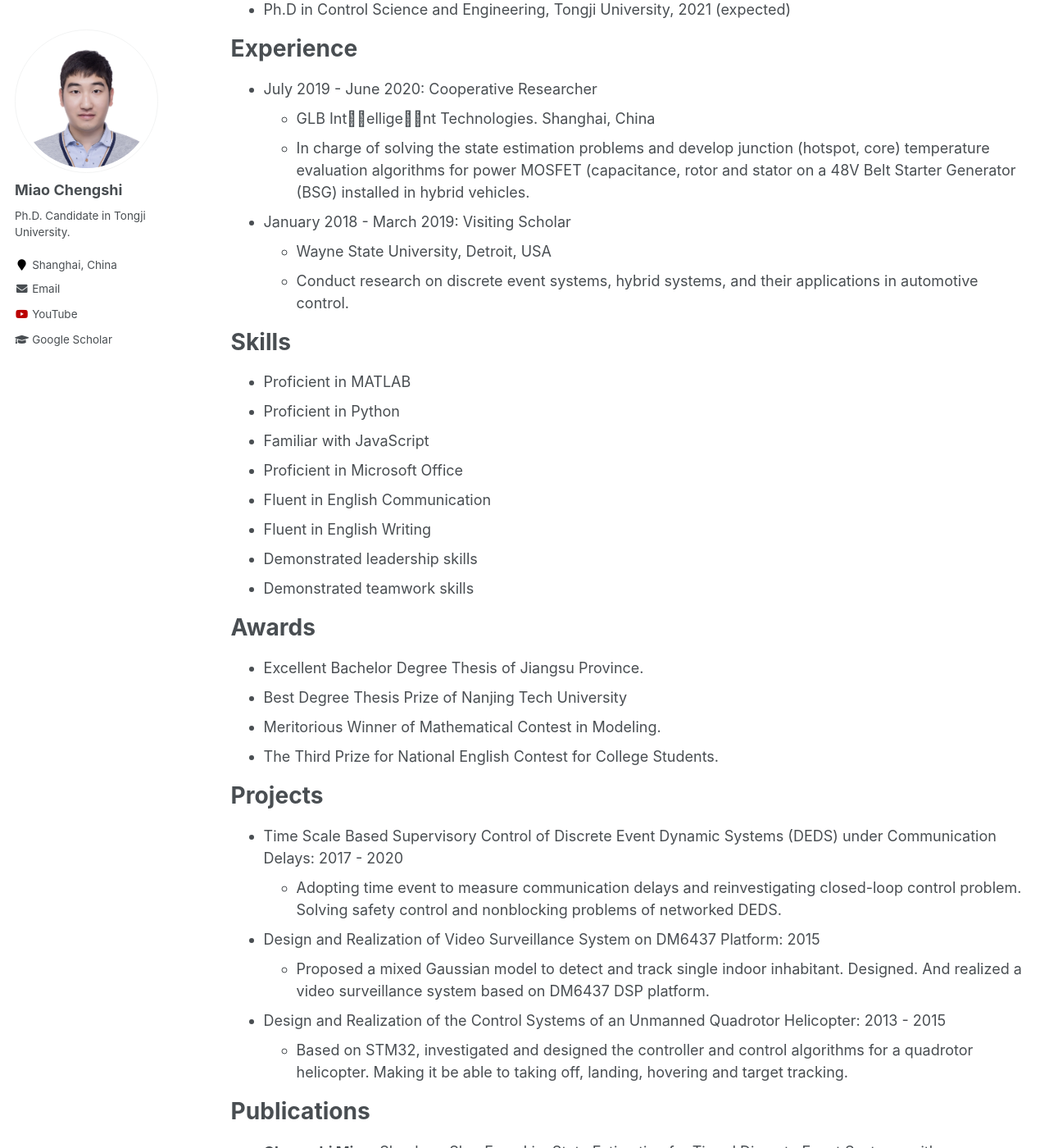
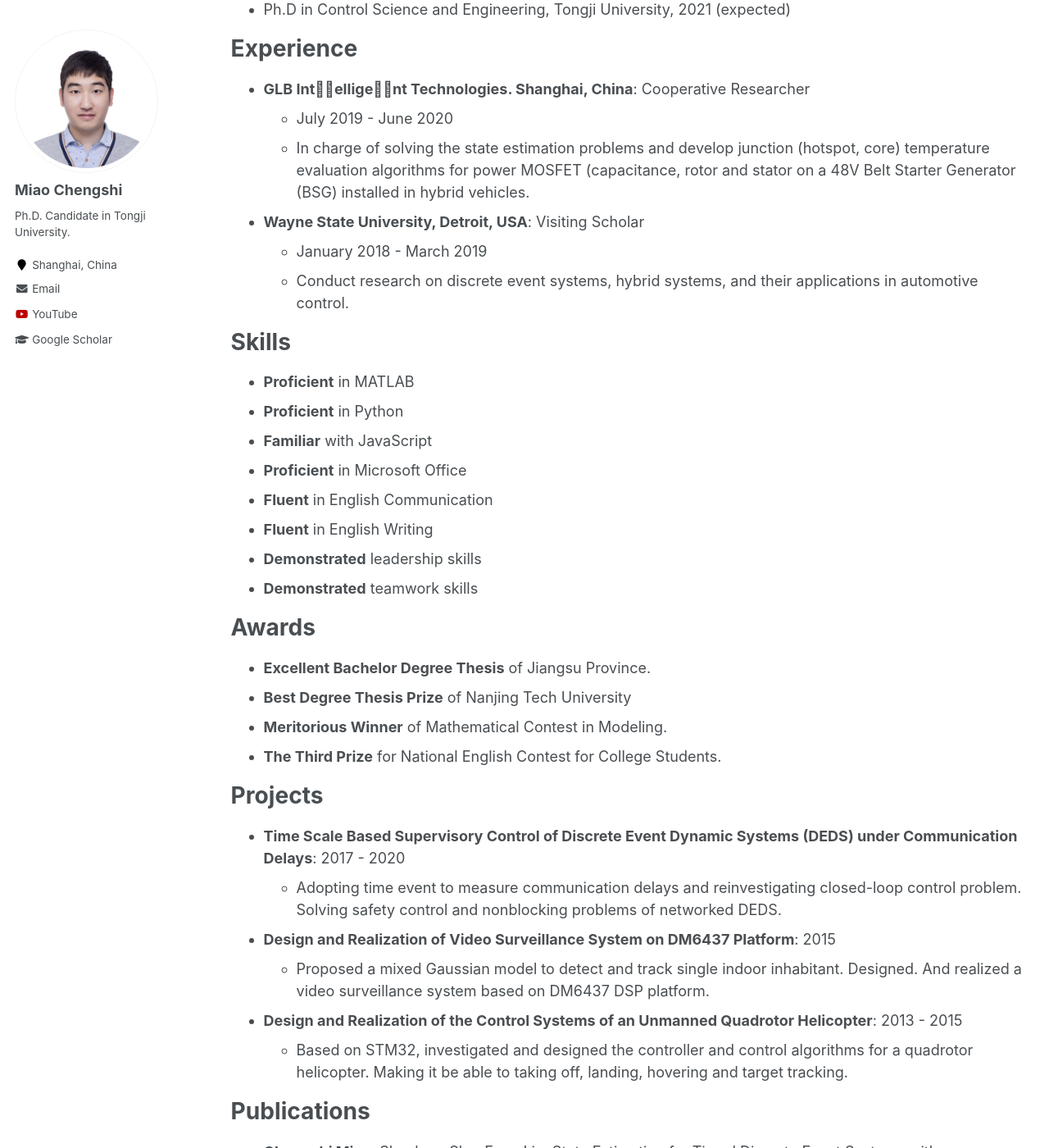
Before and after one commit to miaochengshi/miaochengshi.github.io, a Jekyll site: the page built from _pages/cv.md, in a window 1280 px wide and 1400 px high, scrolled down 222 px. Shown: the whole window at 82% size. Built offline with Jekyll 4.4.1, drawn with Linux system fonts in a browser that asks for light colours.

Commit message:
Update cv.md

```diff
--- a/_pages/cv.md
+++ b/_pages/cv.md
@@ -14,41 +14,41 @@ Education
 
 Experience
 ======
-* July 2019 - June 2020: Cooperative Researcher
-  * GLB Int􏰔􏰕ellige􏰔􏰕nt Technologies. Shanghai, China
+* **GLB Int􏰔􏰕ellige􏰔􏰕nt Technologies. Shanghai, China**: Cooperative Researcher
+  * July 2019 - June 2020
   * In charge of solving the state estimation problems and develop junction (hotspot, core) temperature evaluation algorithms for power MOSFET (capacitance, rotor and stator on a 48V Belt Starter Generator (BSG) installed in hybrid vehicles.
 
-* January 2018 - March 2019: Visiting Scholar
-  * Wayne State University, Detroit, USA
+* **Wayne State University, Detroit, USA**: Visiting Scholar
+  * January 2018 - March 2019
   * Conduct research on discrete event systems, hybrid systems, and their applications in automotive control.
 
 Skills
 ======
-* Proficient in  MATLAB
-* Proficient in Python
-* Familiar with JavaScript
-* Proficient in Microsoft Office
-* Fluent in English Communication
-* Fluent in  English Writing
-* Demonstrated leadership skills
-* Demonstrated teamwork skills
+* **Proficient** in  MATLAB
+* **Proficient** in Python
+* **Familiar** with JavaScript
+* **Proficient** in Microsoft Office
+* **Fluent** in English Communication
+* **Fluent** in  English Writing
+* **Demonstrated** leadership skills
+* **Demonstrated** teamwork skills
 
 Awards
 ======
-* Excellent Bachelor Degree Thesis of Jiangsu Province.
-* Best Degree Thesis Prize of Nanjing Tech University
-* Meritorious Winner of Mathematical Contest in Modeling.
-* The Third Prize for National English Contest for College Students.
+* **Excellent Bachelor Degree Thesis** of Jiangsu Province.
+* **Best Degree Thesis Prize** of Nanjing Tech University
+* **Meritorious Winner** of Mathematical Contest in Modeling.
+* **The Third Prize** for National English Contest for College Students.
 
 Projects
 ======
-* Time Scale Based Supervisory Control of Discrete Event Dynamic Systems (DEDS) under Communication Delays: 2017 - 2020
+* **Time Scale Based Supervisory Control of Discrete Event Dynamic Systems (DEDS) under Communication Delays**: 2017 - 2020
   * Adopting time event to measure communication delays and reinvestigating closed-loop control problem. Solving safety control and nonblocking problems of networked DEDS.
 
-* Design and Realization of Video Surveillance System on DM6437 Platform: 2015
+* **Design and Realization of Video Surveillance System on DM6437 Platform**: 2015
   * Proposed a mixed Gaussian model to detect and track single indoor inhabitant. Designed. And realized a video surveillance system based on DM6437 DSP platform.
 
-* Design and Realization of the Control Systems of an Unmanned Quadrotor Helicopter: 2013 - 2015
+* **Design and Realization of the Control Systems of an Unmanned Quadrotor Helicopter**: 2013 - 2015
   * Based on STM32, investigated and designed the controller and control algorithms for a quadrotor helicopter. Making it be able to taking off, landing, hovering and target tracking.
 
 Publications
```
